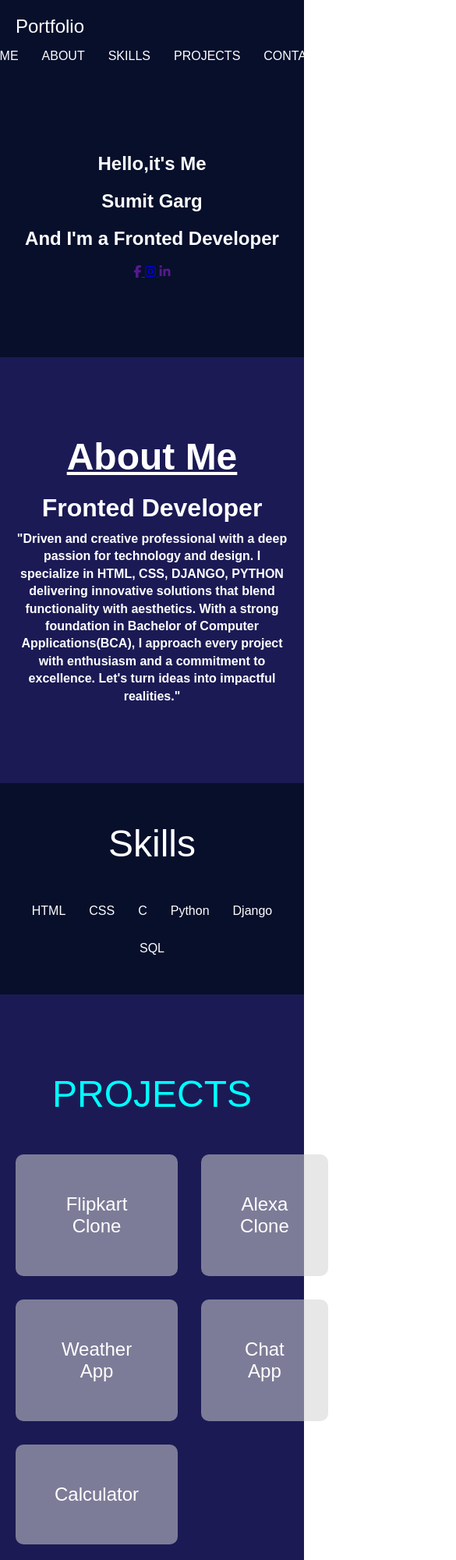
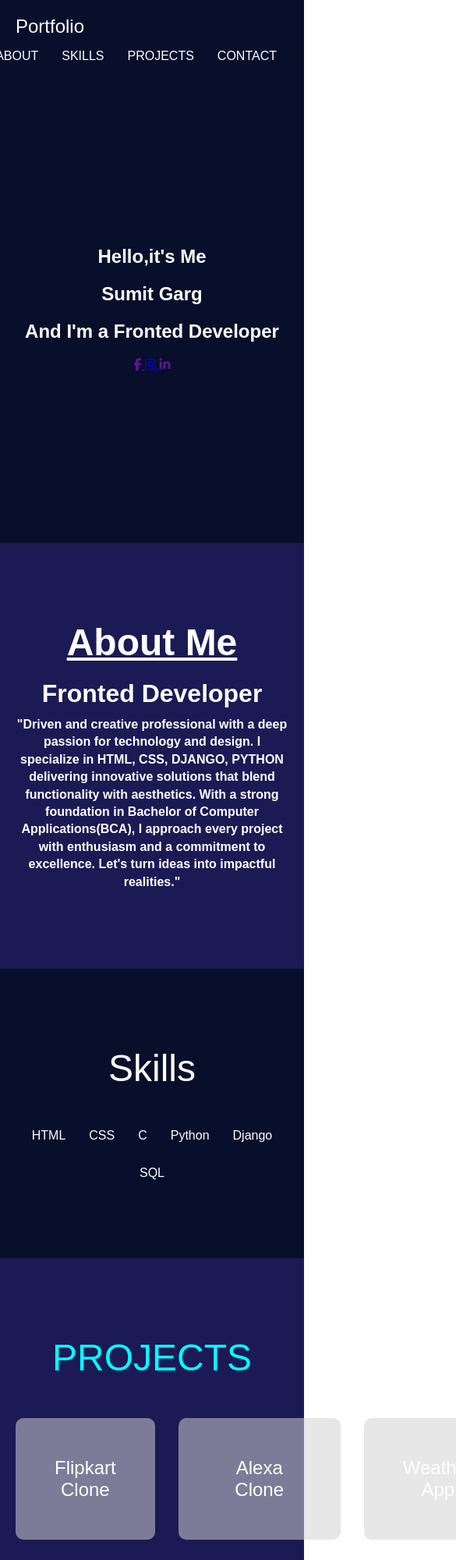
Before and after one commit to sumit-garg1/portfolio1, a plain HTML site: page index.html in a window 390 px wide. Shown: the top 2000 px of the page at 78% size, 585 px wide, since content can reach past the window. Drawn offline with Linux system fonts and the light colour scheme.

Commit message:
changes in css file

```diff
--- a/index.css
+++ b/index.css
@@ -66,8 +66,8 @@ nav {
     background-color: #070F2B;
     color: white;
     text-align: center;
-    padding: 100px 20px;
-    overflow: hidden; /* Prevent child elements from overflowing */
+    padding: 100px 20px; /* Adjust padding for mobile */
+    overflow: hidden; /* Prevent content overflow */
 }
 
 .skill-one {
@@ -84,7 +84,7 @@ nav {
 }
 
 .skill-item {
-    flex: 0 1 calc(30% - 60px); /* Adjust item width for responsiveness */
+    flex: 0 1 calc(33.33% - 20px); /* Adjust item width for responsiveness */
     max-width: 300px; /* Set maximum width for each skill item */
     padding: 30px;
     background-color: rgba(255, 255, 255, 0.2);
@@ -221,41 +221,22 @@ nav {
 
 /* Responsive CSS using Media Queries */
 @media only screen and (max-width: 857px) {
-    .logo {
-        padding-left: 20px;
+    .nav-items {
+        padding-right: 20px;
     }
-    .nav-items {
-        padding-left: 20px;
-        justify-content: center;
-    }
-    .hero-section {
-        height: auto;
-        padding: 100px 20px;
-        text-align: center;
-    }
+
     #one, #two, #three {
         font-size: 1.5rem;
     }
-    .skills {
-        padding: 50px 20px;
+
+    .skill-item {
+        flex: 0 1 calc(50% - 20px); /* Adjust item width for smaller screens */
     }
-    .skill-item {
-        flex-basis: calc(50% - 40px);
-        max-width: none;
-    }
-    .about-section,
-    .projects,
-    .contact-section {
-        padding: 100px 20px;
-    }
-    .grid-items {
-        grid-template-columns: repeat(2, 1fr);
-    }
-    .input {
-        width: 80%;
-        max-width: 300px;
-    }
-    .btn {
-        width: 100%;
+
+    @media only screen and (max-width: 600px) {
+        .skill-item {
+            flex: 0 1 100%; /* Make items full-width on smaller screens */
+            max-width: none;
+        }
     }
 }
```
